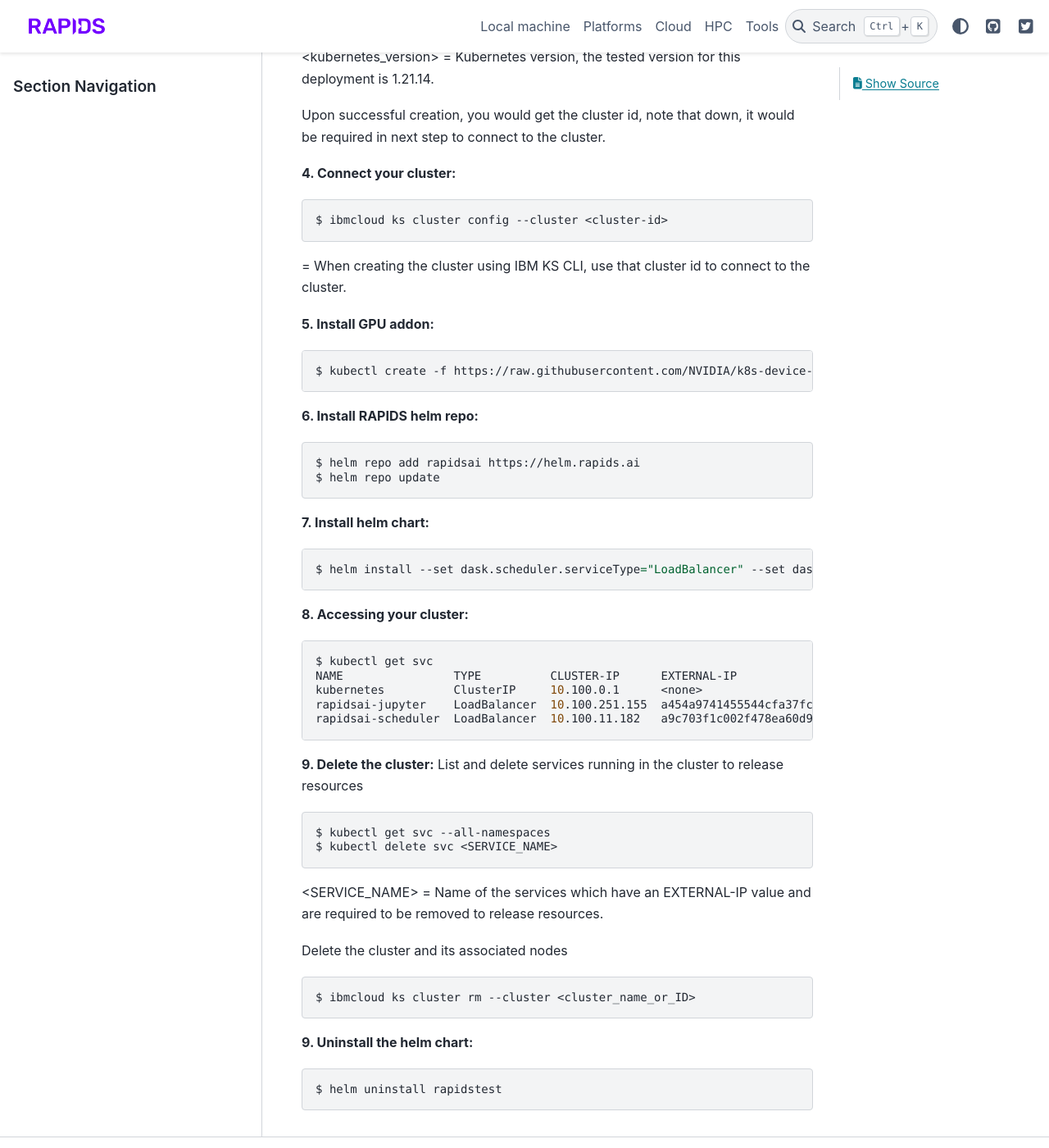
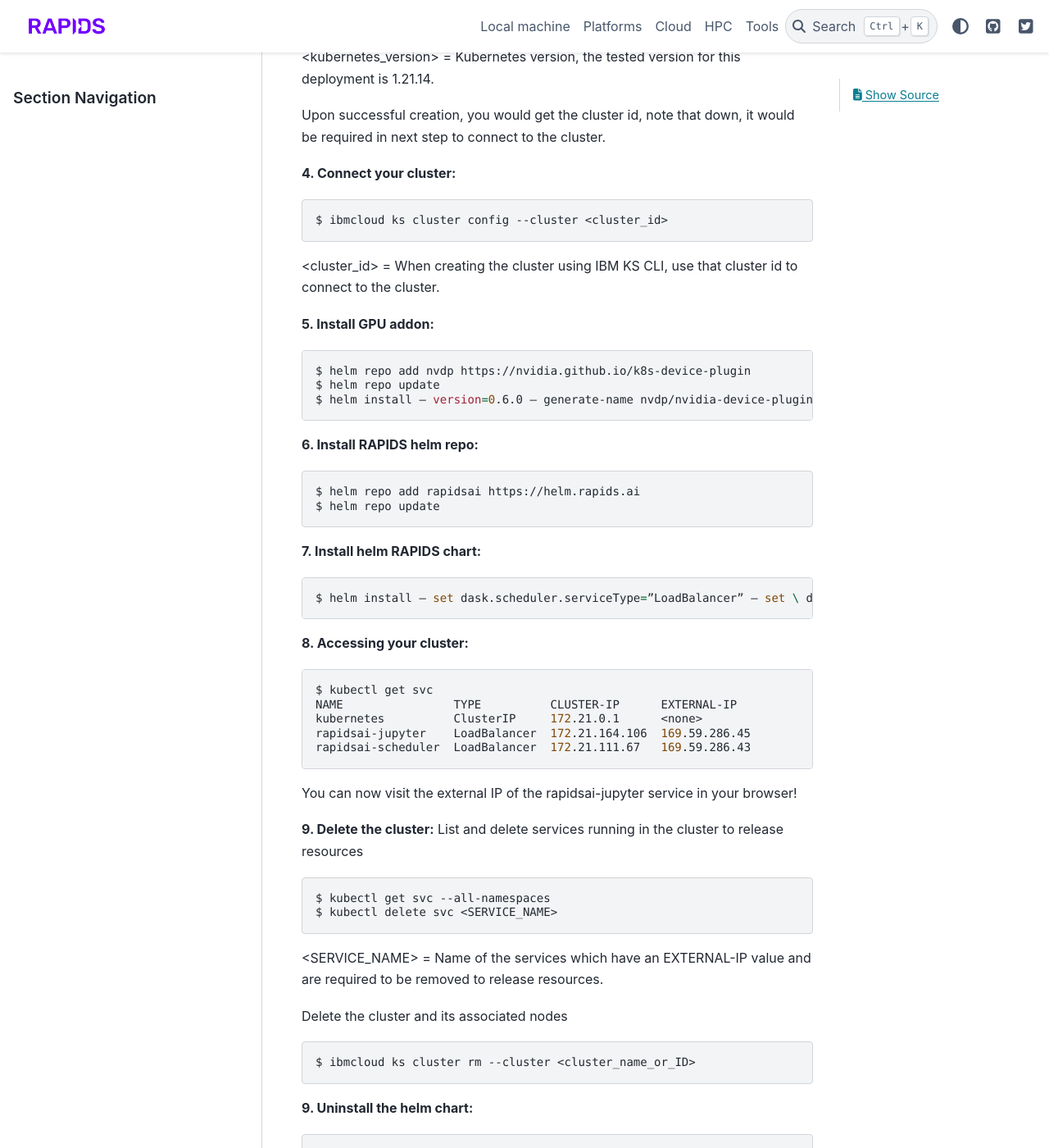
Before and after one commit to rapidsai/deployment, a Sphinx documentation site: the page built from source/cloud/IBM/iks.md, in a window 1280 px wide and 1400 px high, scrolled down 678 px. Shown: the whole window at 82% size. Built offline with Sphinx 7.4.7 and the PyData theme 0.15.4, drawn with Linux system fonts in a browser that asks for light colours; pages that are not in the unit, such as notebooks, are missing from menus.

Commit message:
Update iks.md

````diff
--- a/source/cloud/IBM/iks.md
+++ b/source/cloud/IBM/iks.md
@@ -30,14 +30,16 @@ Upon successful creation, you would get the cluster id, note that down, it would
 **4. Connect your cluster:**
 
 ```shell
-$ ibmcloud ks cluster config --cluster <cluster-id>
+$ ibmcloud ks cluster config --cluster <cluster_id>
 ```
-<cluster-id> = When creating the cluster using IBM KS CLI, use that cluster id to connect to the cluster.
+<cluster_id> = When creating the cluster using IBM KS CLI, use that cluster id to connect to the cluster.
 
 **5. Install GPU addon:**
 
 ```shell
-$ kubectl create -f https://raw.githubusercontent.com/NVIDIA/k8s-device-plugin/1.0.0-beta4/nvidia-device-plugin.yml
+$ helm repo add nvdp https://nvidia.github.io/k8s-device-plugin
+$ helm repo update
+$ helm install — version=0.6.0 — generate-name nvdp/nvidia-device-plugin
 ```
 
 **6. Install RAPIDS helm repo:**
@@ -47,21 +49,23 @@ $ helm repo add rapidsai https://helm.rapids.ai
 $ helm repo update
 ```
 
-**7. Install helm chart:**
+**7. Install helm RAPIDS chart:**
 
 ```shell
-$ helm install --set dask.scheduler.serviceType="LoadBalancer" --set dask.jupyter.serviceType="LoadBalancer" rapidstest rapidsai/rapidsai
+$ helm install — set dask.scheduler.serviceType=”LoadBalancer” — set \ dask.jupyter.serviceType=”LoadBalancer” rapidstest rapidsai/rapidsai
 ```
 
 **8. Accessing your cluster:**
 
 ```shell
 $ kubectl get svc
-NAME                TYPE          CLUSTER-IP      EXTERNAL-IP                                                               PORT(S)                         AGE
-kubernetes          ClusterIP     10.100.0.1      <none>                                                                    443/TCP                         12m
-rapidsai-jupyter    LoadBalancer  10.100.251.155  a454a9741455544cfa37fc4ac71caa53-868718558.us-east-1.elb.amazonaws.com    80:30633/TCP                    85s
-rapidsai-scheduler  LoadBalancer  10.100.11.182   a9c703f1c002f478ea60d9acaf165bab-1146605388.us-east-1.elb.amazonaws.com   8786:30346/TCP,8787:32444/TCP   85s
+NAME                TYPE          CLUSTER-IP      EXTERNAL-IP              PORT(S)                         AGE
+kubernetes          ClusterIP     172.21.0.1      <none>                   443/TCP                         12m
+rapidsai-jupyter    LoadBalancer  172.21.164.106  169.59.286.45            80:31118/TCP                    85s
+rapidsai-scheduler  LoadBalancer  172.21.111.67   169.59.286.43            8786:30346/TCP,8787:32444/TCP   85s
 ```
+
+You can now visit the external IP of the rapidsai-jupyter service in your browser!
 
 **9. Delete the cluster:** List and delete services running in the cluster to release resources
 
````
